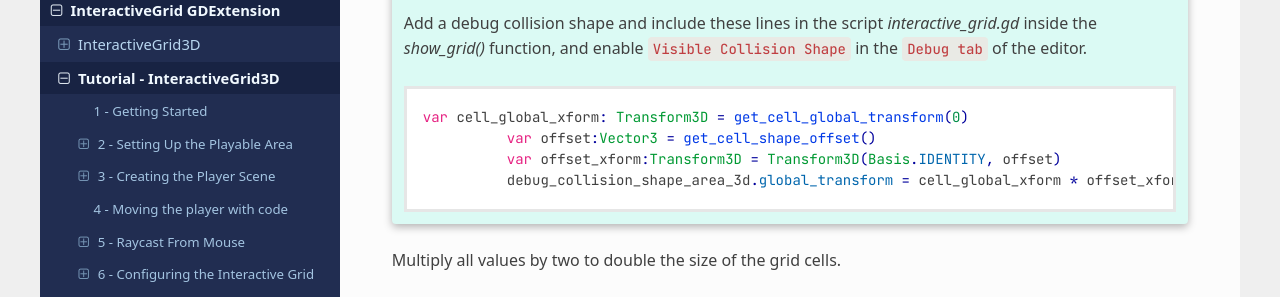
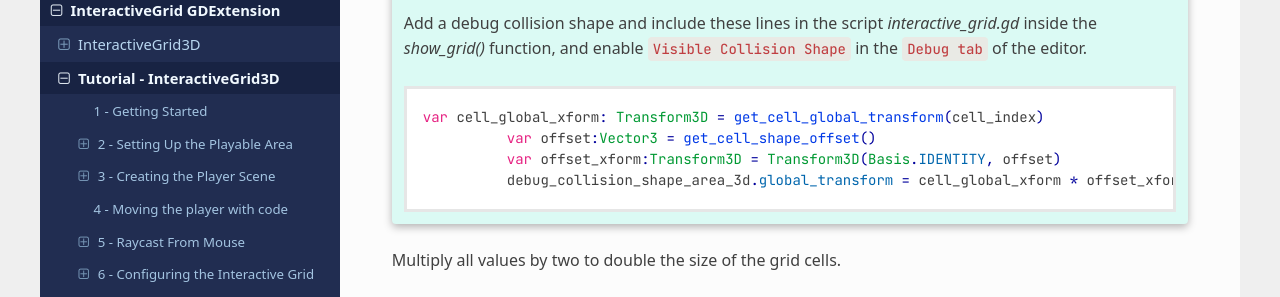
Before and after one commit to antoinecharruel/godot-gdextension-docs, a Sphinx documentation site: the page built from doc/interactive-grid/tutorial-interactive-grid-3d.rst, in a window 1280 px wide and 900 px high, scrolled down 10053 px. Shown: the part 152-449 px from the top of the window. Built offline with Sphinx 7.4.7 and the Read the Docs theme 3.1.0, drawn with Linux system fonts in a browser that asks for light colours.

Commit message:
update tip code-block debug collision shape

```diff
--- a/doc/interactive-grid/tutorial-interactive-grid-3d.rst
+++ b/doc/interactive-grid/tutorial-interactive-grid-3d.rst
@@ -318,7 +318,7 @@ Set ``cell_shape_offset.y`` to **Height / 2**, which equals **3.0**.
    .. code-block:: gdscript
       :force:
 
-      var cell_global_xform: Transform3D = get_cell_global_transform(0)
+      var cell_global_xform: Transform3D = get_cell_global_transform(cell_index)
 		var offset:Vector3 = get_cell_shape_offset()
 		var offset_xform:Transform3D = Transform3D(Basis.IDENTITY, offset)
 		debug_collision_shape_area_3d.global_transform = cell_global_xform * offset_xform
```
